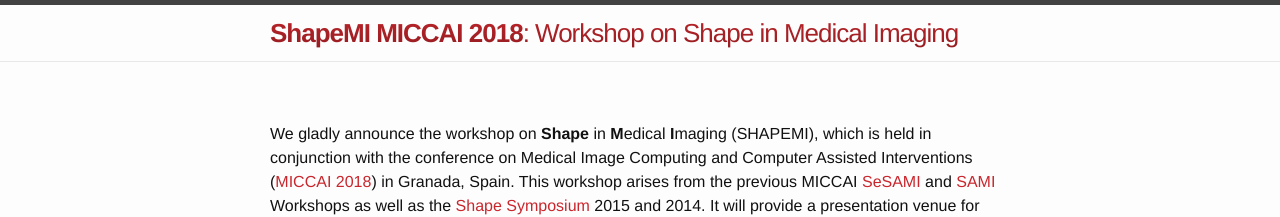
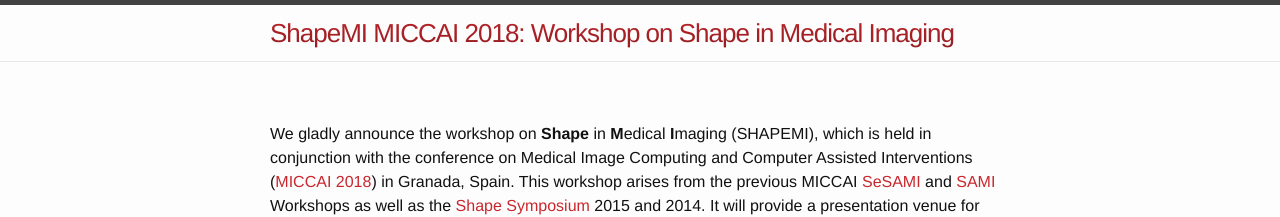
Before and after one commit to shapemi/shapemi2020, a Jekyll site: the page built from index.md, in a window 1280 px wide. Shown: the top 217 px of the page. Built offline with Jekyll 4.4.1, drawn with Linux system fonts in a browser that asks for light colours; our own code applies the rules of GitHub Pages for plain Markdown files.

Commit message:
Update header.html

```diff
--- a/_includes/header.html
+++ b/_includes/header.html
@@ -4,7 +4,7 @@
 
     <a class="site-title" href="{{ site.baseurl }}/" style="background: -webkit-linear-gradient(#C9272D, #861a1e);
   -webkit-background-clip: text;
-  -webkit-text-fill-color: transparent;"><strong>{{ site.title }}</strong>: {{ site.description }}</a>
+  -webkit-text-fill-color: transparent;">{{ site.title }}: {{ site.description }}</a>
 
     <nav class="site-nav">
       <a href="#" class="menu-icon">
```
